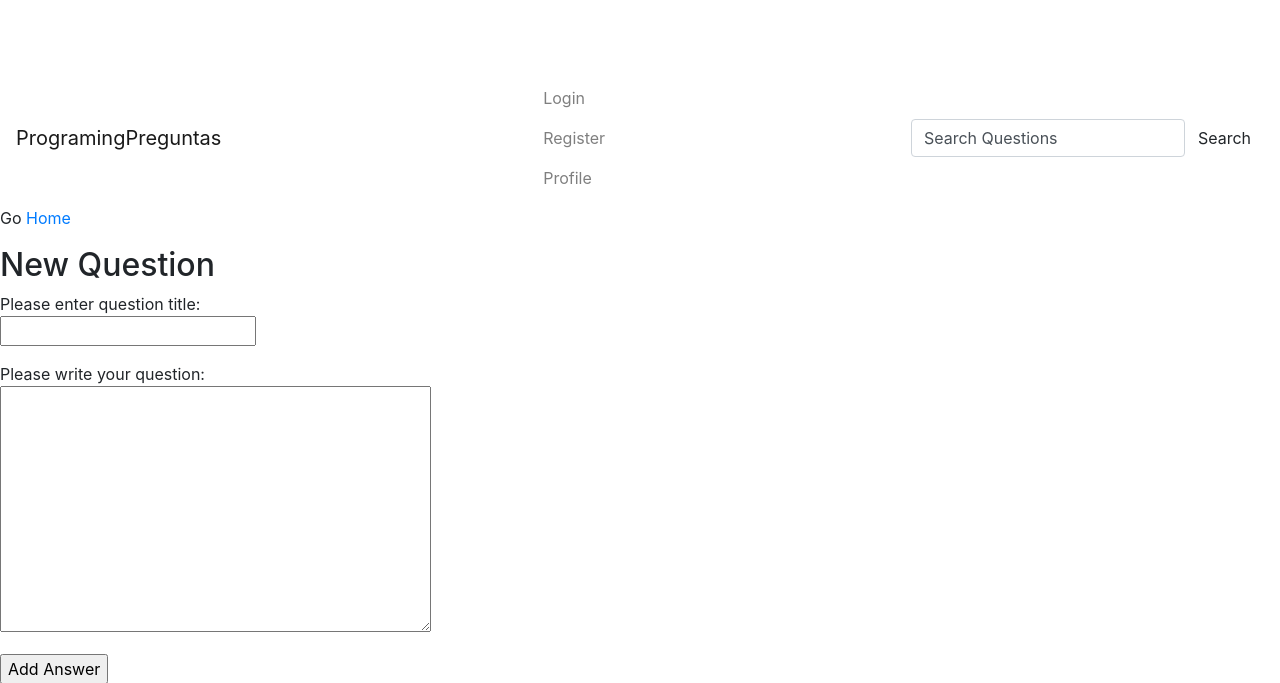
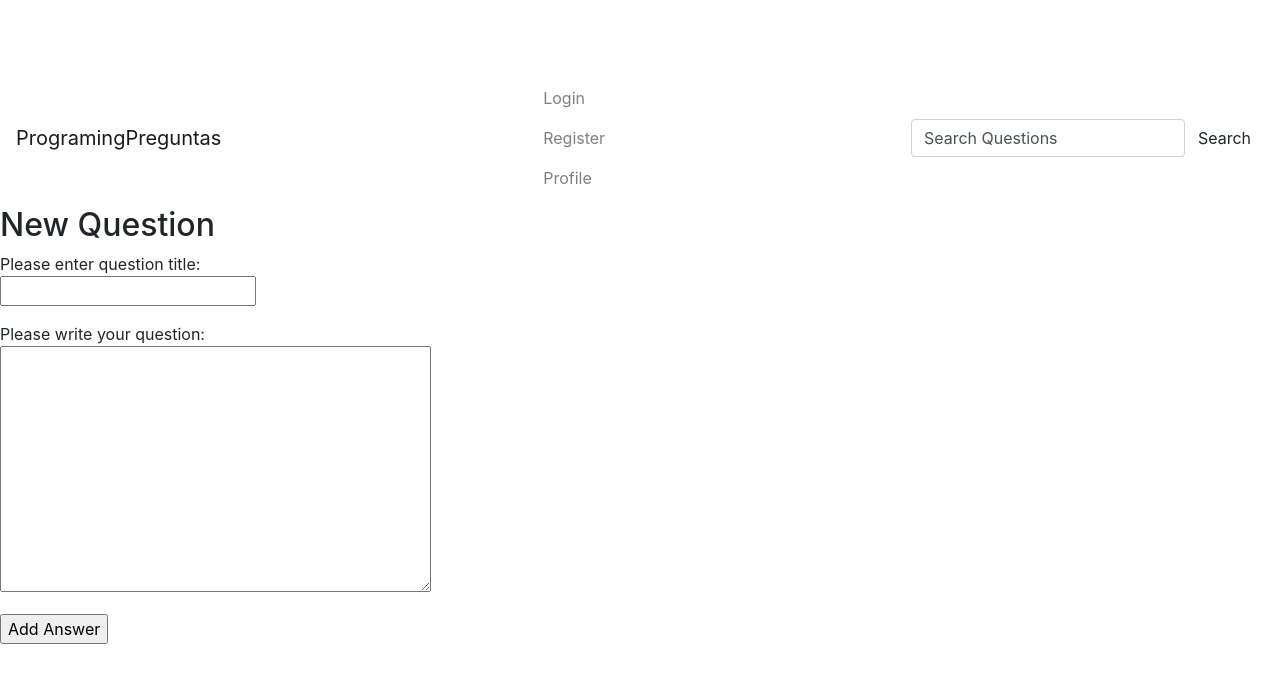
Before and after one commit to programmingpreguntas/programmingpreguntas, a Django app: page /question/new in a window 1280 px wide. Shown: the top 683 px of the page. Run offline with Django 3.2, Linux system fonts and the light colour scheme; parts of the project's set-up code (start-up, migrations or seed data) failed here and were passed over; some libraries are stand-ins or nearby versions.

Commit message:
Removed Go Home

```diff
--- a/preguntas/templates/preguntas/new_question.html
+++ b/preguntas/templates/preguntas/new_question.html
@@ -2,9 +2,6 @@
 {% block title%} New Question {% endblock %}
 {% block content %}
 
-    <p>
-        Go <a href="{%url 'preguntas:questions'%}">Home</a>
-    </p>
     <h2>New Question</h2>
     <form id="QuestionForm" method="post" action="">
 
--- a/preguntas/templates/preguntas/question.html
+++ b/preguntas/templates/preguntas/question.html
@@ -2,9 +2,6 @@
 {% block title%} {{question.title}} {% endblock %}
 {% block content %}
 {% load custom_template_tags %}
-<p>
-    Go <a href="{%url 'preguntas:questions'%}">Home</a>
-</p>
 <p>
 Question # {{question.id}}
 </p>
```
